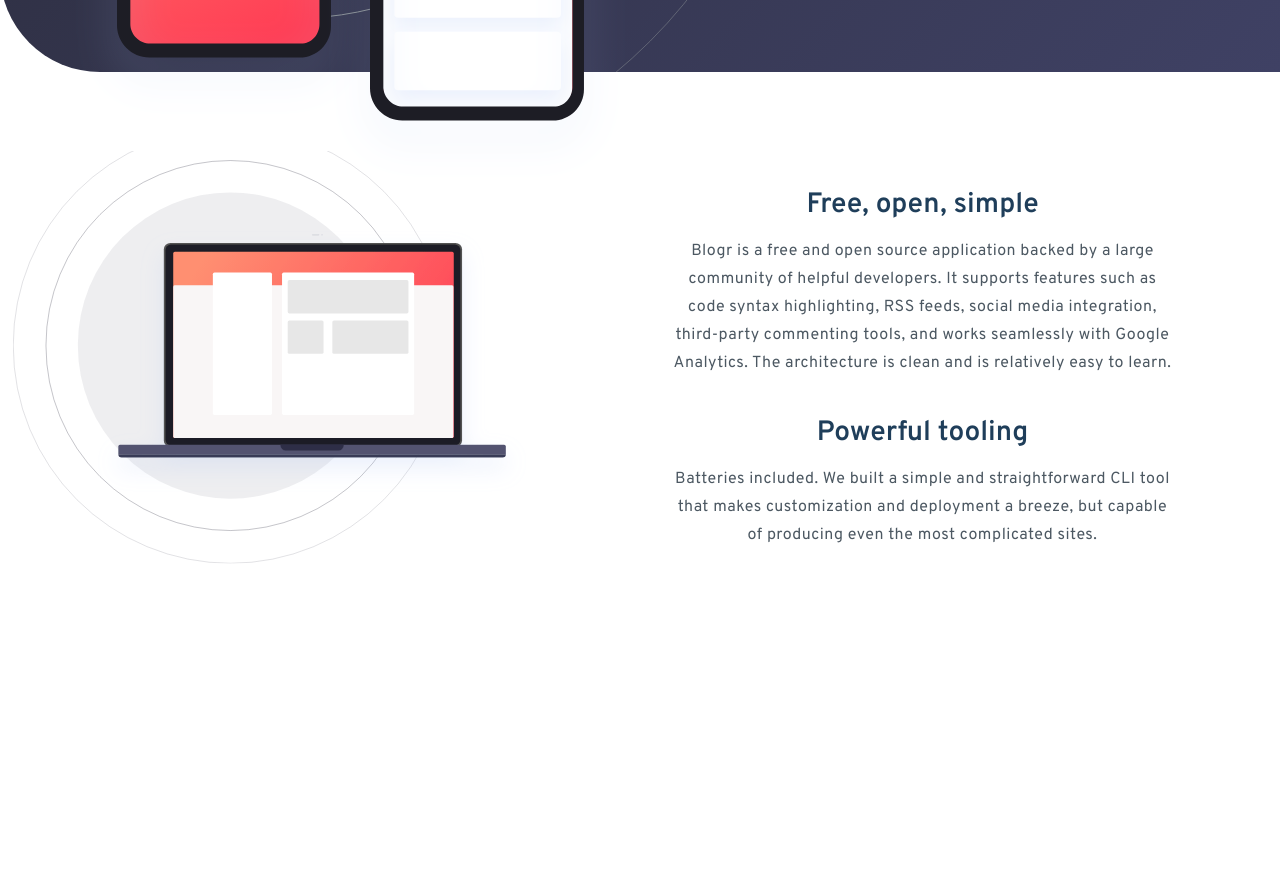
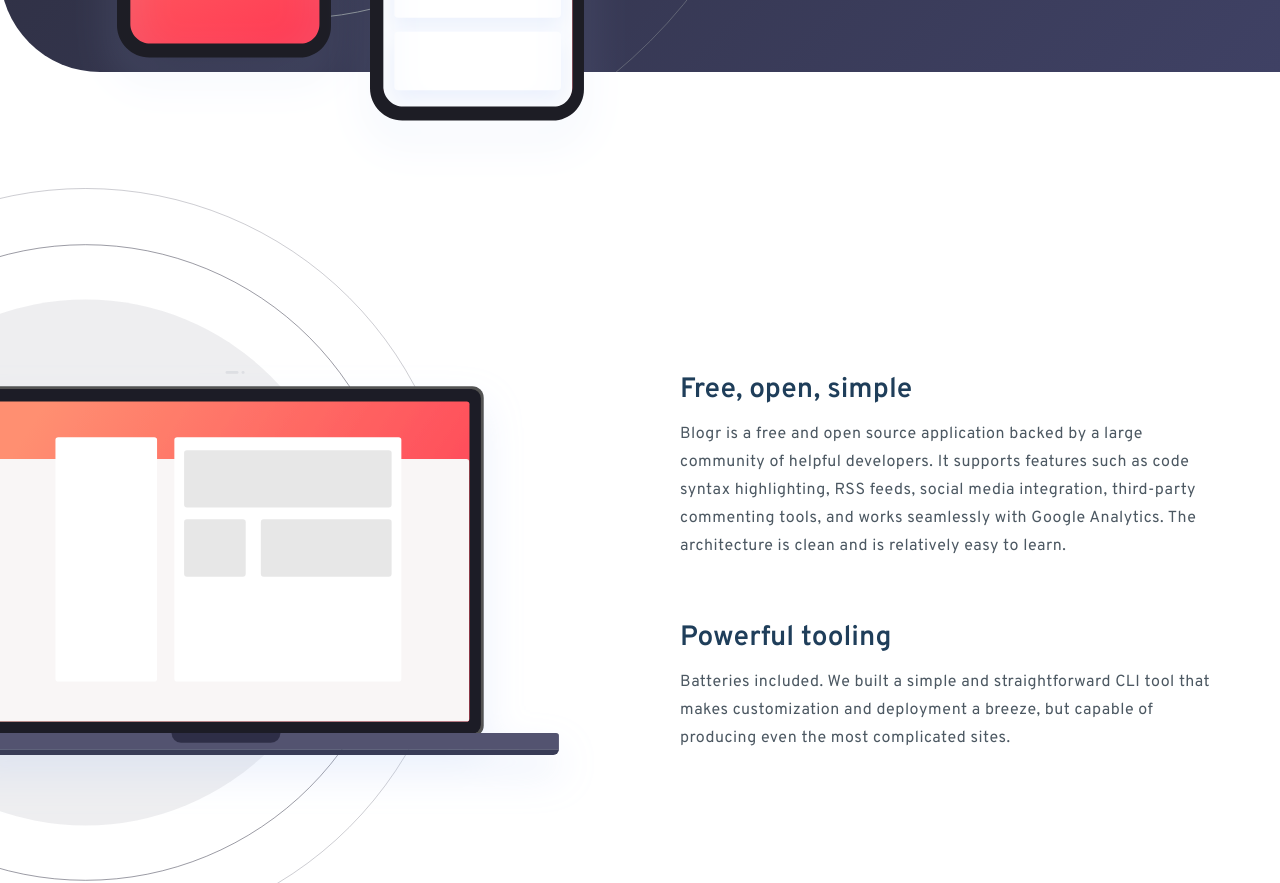
Before and after one commit to ionStici/blogr-landing-page, a website with bundled scripts: page index.html in a window 1280 px wide. Shown: the part 1945-2828 px from the top of the page. Built offline with nearby package versions, Linux system fonts and the light colour scheme.

Commit message:
Finish styling tool section

```diff
--- a/index.html
+++ b/index.html
@@ -129,6 +129,7 @@
         </section>
 
         <section class="tool">
+            <div class="tool__container">
                 <div class="tool__img-wrapper">
                     <picture>
                         <source srcset="./src/images/illustration-laptop-mobile.svg" media="(max-width: 767px)">
@@ -142,11 +143,12 @@
                     <h2 class="tool__h2">Powerful tooling</h2>
                     <p class="tool__p">Batteries included. We built a simple and straightforward CLI tool that makes customization and deployment a breeze, but capable of producing even the most complicated sites.</p>
                 </div>
+            </div>
         </section>
 
     </main>
 
-    <footer style="margin-bottom: 500px;">
+    <footer style="padding-bottom: 500px; background-color: #eee;">
 
     </footer>
 
--- a/src/css/_tool.scss
+++ b/src/css/_tool.scss
@@ -4,14 +4,36 @@
   margin-top: 79px;
 
   @media only screen and (min-width: 768px) {
-    display: flex;
-    align-items: center;
+    margin-top: 116px;
+    margin-bottom: 123px;
+  }
+
+  &__container {
+    @media only screen and (min-width: 768px) {
+      display: grid;
+      grid-template-columns: 1fr 1fr;
+      align-items: center;
+
+      max-width: 1440px;
+      margin: 0 auto;
+    }
   }
 
   &__img-wrapper {
     text-align: center;
     max-width: 400px;
     margin: 0 auto;
+
+    @media only screen and (min-width: 768px) {
+      text-align: left;
+      max-width: revert;
+      margin: revert;
+      margin-left: -278px;
+    }
+
+    @media only screen and (min-width: 1200px) {
+      margin-left: -288px;
+    }
   }
 
   &__img {
@@ -19,6 +41,11 @@
     transform: scale(1.35);
     margin-top: 33px;
     margin-bottom: 76px;
+
+    @media only screen and (min-width: 768px) {
+      transform: revert;
+      margin: 0;
+    }
   }
 
   &__content-wrapper {
@@ -28,6 +55,19 @@
 
     max-width: 550px;
     margin: 0 auto;
+
+    @media only screen and (min-width: 768px) {
+      max-width: 540px;
+      text-align: left;
+      padding: 0;
+      margin: 0;
+      padding-right: 50px;
+    }
+
+    @media only screen and (min-width: 1200px) {
+      padding-right: 0;
+      margin-left: 40px;
+    }
   }
 
   &__h2 {
@@ -36,6 +76,10 @@
     line-height: 32px;
     color: #1f3e5a;
     margin-bottom: 16px;
+
+    @media only screen and (min-width: 768px) {
+      line-height: 28px;
+    }
   }
 
   &__p {
@@ -47,6 +91,10 @@
 
     &:not(:last-child) {
       margin-bottom: 40px;
+
+      @media only screen and (min-width: 768px) {
+        margin-bottom: 64px;
+      }
     }
   }
 }
```
Also changed, not shown: src/css/style.css. Lines whose indentation alone changed are shown as unchanged.
